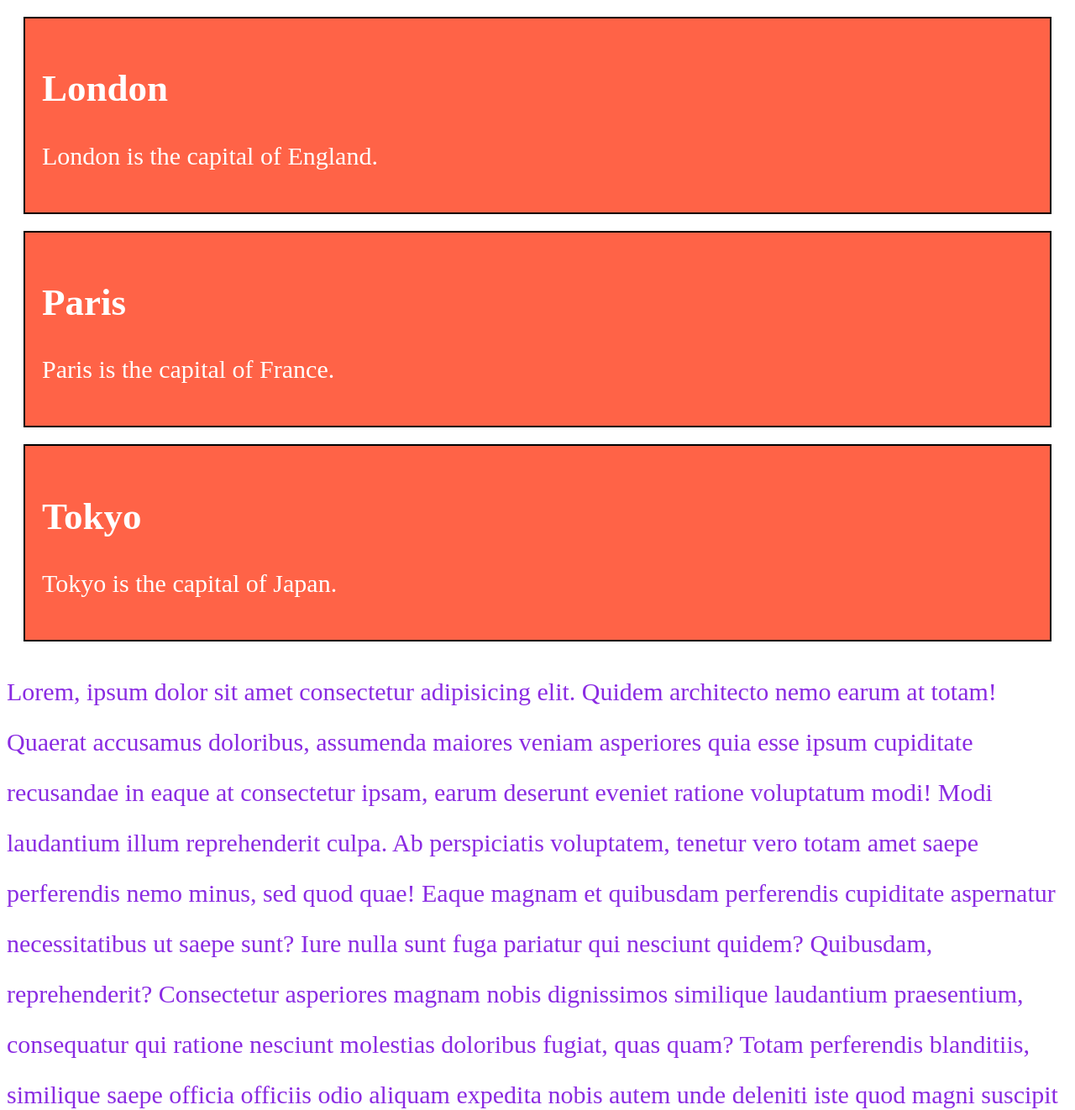
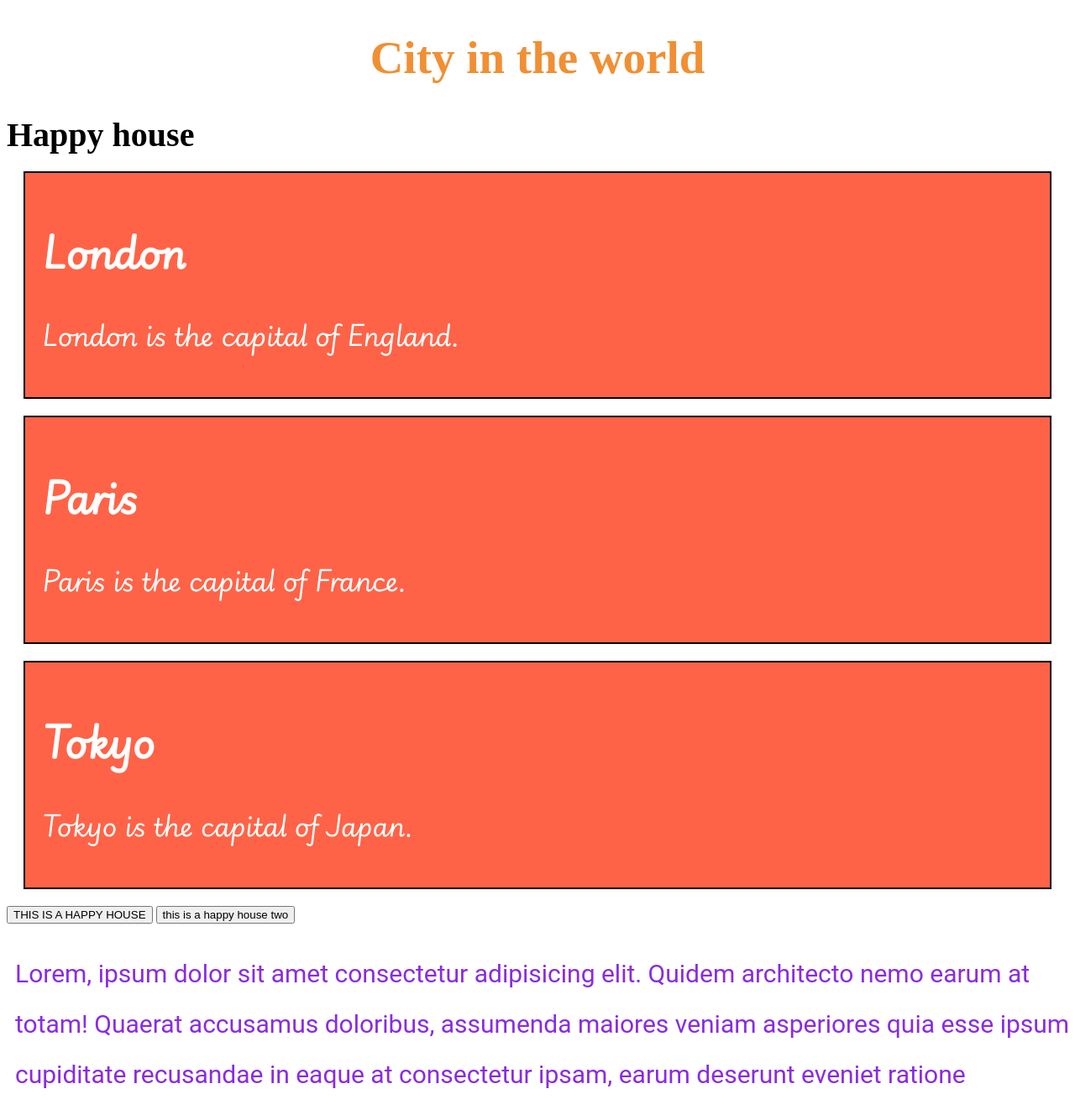
Before and after one commit to Rimus0cod/first-web-site, a plain HTML site: page index.html in a window 1280 px wide. Shown: the top 1322 px of the page at 84% size. Drawn offline with Linux system fonts and the light colour scheme.

Commit message:
Add Fonts

```diff
--- a/index.html
+++ b/index.html
@@ -7,6 +7,12 @@
     <link rel="stylesheet" href="./style.css" />
   </head>
   <body>
+    <h1>City in the world</h1>
+    <a
+      href="https://www.google.com/url?sa=t&rct=j&q=&esrc=s&source=web&cd=&cad=rja&uact=8&ved=2ahUKEwjR3NvinqSJAxXmFBAIHX0ZAvAQwqsBegQIBRAF&url=https%3A%2F%2Fmusic.apple.com%2Fru%2Fmusic-video%2Fhappy-house%2F1371388634%3Fl%3Duk&usg=AOvVaw2XpA5gd4S2mphmNhLG7RaS&opi=89978449"
+      >Happy house</a
+    >
+
     <div class="city">
       <h2>London</h2>
       <p>London is the capital of England.</p>
@@ -21,6 +27,10 @@
       <h2>Tokyo</h2>
       <p>Tokyo is the capital of Japan.</p>
     </div>
+
+    <button id="btn-1">This is a happy house</button>
+
+    <button id="btn-2">This is a happy house TWO</button>
 
     <p class="lorem">
       Lorem, ipsum dolor sit amet consectetur adipisicing elit. Quidem
--- a/style.css
+++ b/style.css
@@ -1,3 +1,13 @@
+@font-face {
+  font-family: "gbs";
+  src: url(/fonts/PlaywriteGBS-Italic-VariableFont_wght.ttf);
+}
+
+@font-face {
+  font-family: "Robot";
+  src: url(/fonts/Roboto-Italic.ttf);
+}
+
 .city {
   font-size: 30px;
   background-color: tomato;
@@ -5,9 +15,36 @@
   border: 2px solid black;
   margin: 20px;
   padding: 20px;
+  font-family: "gbs";
 }
 .lorem {
   color: blueviolet;
   font-size: 30px;
   line-height: 2em;
+  text-align: start;
+  width: 100%;
+  height: 75%;
+  padding-left: 10px;
+  font-family: "roboto";
 }
+
+h1 {
+  font-size: 55px;
+  color: rgb(241, 143, 51);
+  text-align: center;
+}
+
+#btn-1 {
+  text-transform: uppercase;
+}
+
+#btn-2 {
+  text-transform: lowercase;
+}
+
+a {
+  text-decoration: none;
+  color: black;
+  font-weight: bold;
+  font-size: 40px;
+}
```
Also changed, not shown: fonts/Danfo-Regular-VariableFont_ELSH.ttf (added), fonts/PlaywriteGBS-Italic-VariableFont_wght.ttf (added), fonts/Roboto-Italic.ttf (added).
